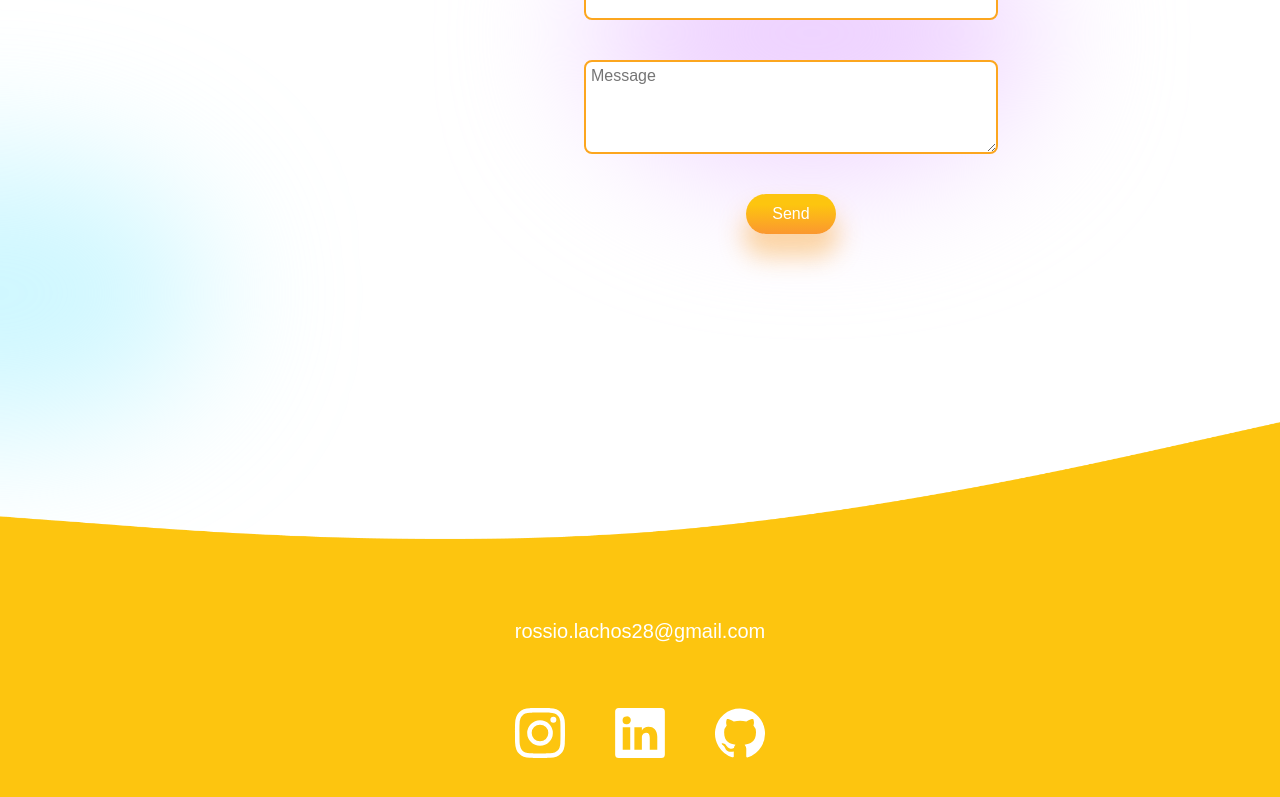
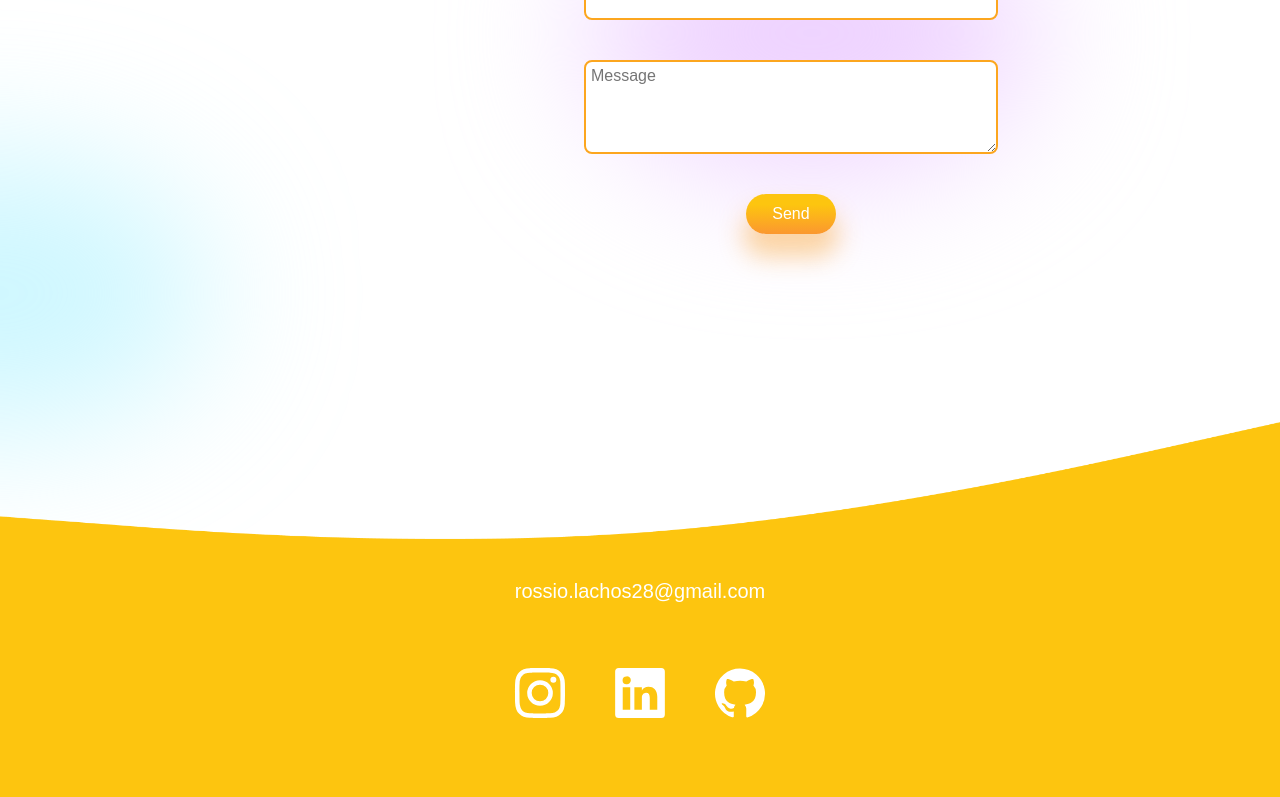
Before and after one commit to rlachos/rossio-website, a React (Create React App) app: page / in a window 1280 px wide. Shown: the part 4413-5210 px from the top of the page. Built offline with nearby package versions, Linux system fonts and the light colour scheme; a web font is replaced by a local one.

Commit message:
fixes in footer

```diff
--- a/src/components/Footer/Footer.css
+++ b/src/components/Footer/Footer.css
@@ -12,7 +12,7 @@
     justify-content: center;
     flex-direction: column;
     width: 100%;
-    margin-top: 8rem;
+    margin-top: 4rem;
     gap: 3rem;
     color: white;
   }
```
